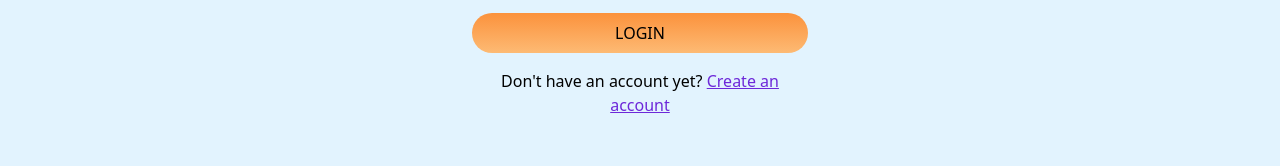
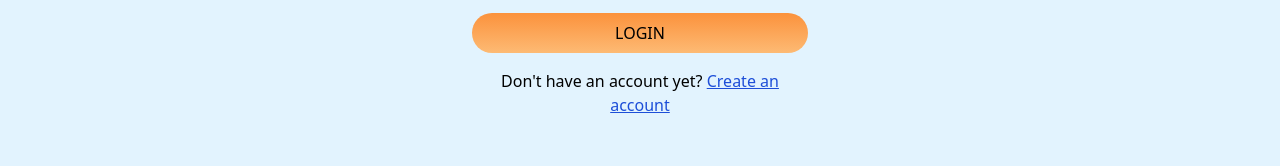
Before and after one commit to karolina-szymanska/project-exam-2, a React (Vite) app: page /login in a window 1280 px wide. Shown: the part 490-656 px from the top of the page. Built offline with nearby package versions, Linux system fonts and the light colour scheme.

Commit message:
styled element´s color

```diff
--- a/src/Pages/LoginPage/index.jsx
+++ b/src/Pages/LoginPage/index.jsx
@@ -68,7 +68,7 @@ const LoginPage = () => {
                 value={email}
                 onChange={(e) => setEmail(e.target.value)}
                 placeholder="Email"
-                className="w-full rounded-xl border py-2 pl-12 leading-tight focus:border-violet-700 focus:bg-white focus:outline-none"
+                className="w-full rounded-xl border py-2 pl-12 leading-tight focus:border-blue-700 focus:bg-white focus:outline-none"
               />
               <IoClose
                 size={30}
@@ -84,7 +84,7 @@ const LoginPage = () => {
                 value={password}
                 onChange={(e) => setPassword(e.target.value)}
                 placeholder="Password"
-                className="w-full rounded-xl border py-2 pl-12 focus:border-violet-700 focus:bg-white focus:outline-none"
+                className="w-full rounded-xl border py-2 pl-12 focus:border-blue-700 focus:bg-white focus:outline-none"
               />
               <IoClose
                 size={30}
@@ -101,7 +101,7 @@ const LoginPage = () => {
         </div>
         <p className="text-md mt-2 text-center">
           Don't have an account yet?{" "}
-          <Link to={"/register"} className="text-violet-700 underline">
+          <Link to={"/register"} className="text-blue-700 underline">
             Create an account
           </Link>
         </p>
```
